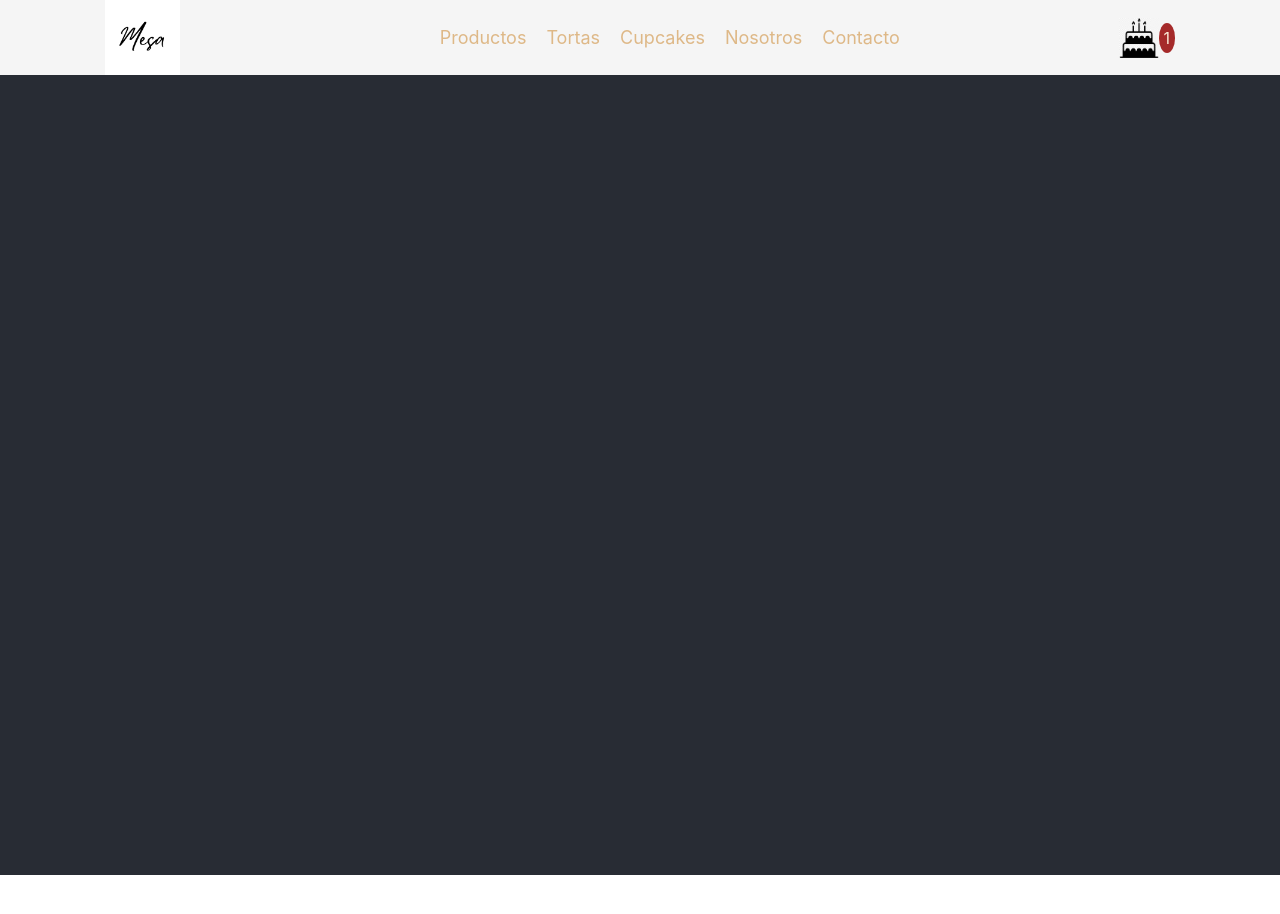
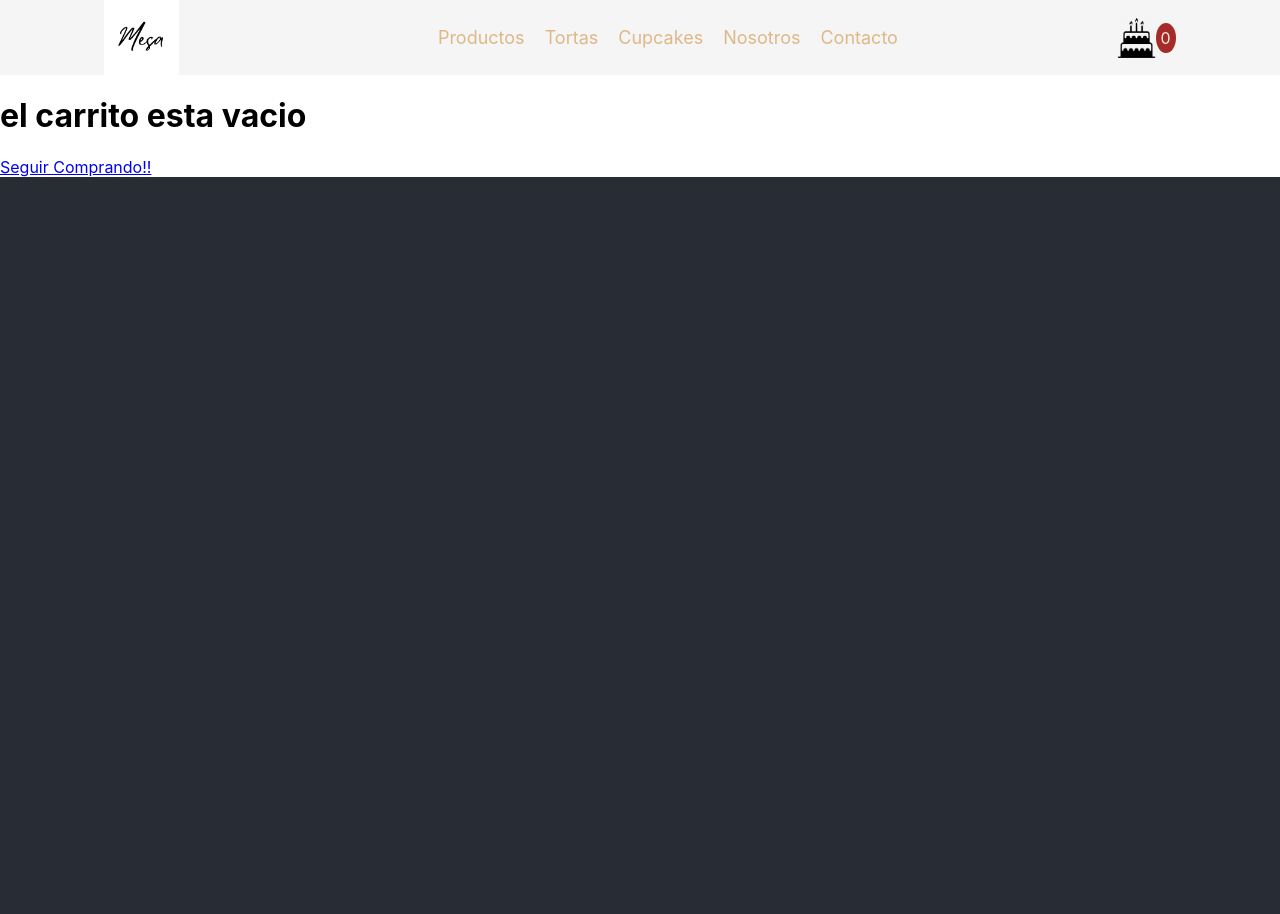
Before and after one commit to mMarante/MesaDulce-App, a React (Create React App) app: page /Cart in a window 1280 px wide. Shown: the top 914 px of the page. Before the commit the page ends 875 px from the top, so only its background shows below. Built offline with nearby package versions, Linux system fonts and the light colour scheme; the HTML template or start-up script is replaced by a standard one.

Commit message:
Entrega Cartview

```diff
--- a/src/App.js
+++ b/src/App.js
@@ -1,35 +1,34 @@
 import './App.css';
 import NavBar from './components/navBar/NavBar';
-
 import ItemListContainer from './components/Products/listContainer/ItemListContainer';
 import ItemDetailContainer from './components/Products/itemDetailContainer/ItemDetailContainer';
 import { BrowserRouter, Routes, Route } from 'react-router-dom';
-import ContactPage from './components/Contact/ContactPage';
-import Nosotros from './components/Nosotros/nosotros';
+import ContactPage from './Pages/Contact/ContactPage';
+import Nosotros from './Pages/Nosotros/nosotros';
+import CartContainer from './components/cart/CartContainer';
+import CartProvider from './context/CartContext'
 
 function App() {
   return (
+    <CartProvider>
       <BrowserRouter>
         <div className="App">
           <div>
           <NavBar/>
-
           <Routes>
           <Route path='/Productos' element={<ItemListContainer/>}/>
           <Route path='/Productos/:categoryId' element={<ItemListContainer/>}/>
           <Route path='/Nosotros' element={<Nosotros/>}/>
           <Route path='/Contacto' element={<ContactPage/>}/>
           <Route path='/Item/:productId' element={<ItemDetailContainer/>}/>
+          <Route path='/Cart' element={<CartContainer/>}/>
           </Routes>
-
-
-
           <header className="App-header">
           </header>
           </div>
         </div>
-
       </BrowserRouter>
+      </CartProvider>
 
   );
 }
--- a/src/components/Counter/ItemCount.js
+++ b/src/components/Counter/ItemCount.js
@@ -1,4 +1,5 @@
-import { useState } from "react"
+import { useState } from "react";
+
 
 const ItemCount = ({stock,initial,onAdd}) => {
     const [counter, setCounter] = useState(initial);
@@ -11,7 +12,6 @@ const ItemCount = ({stock,initial,onAdd}) => {
             if (counter>0){
                 setCounter(counter - 1)};
             }
-
 
             return (<>
     <div className="counterContainer">
--- a/src/components/NavBar/CartWidget.js
+++ b/src/components/NavBar/CartWidget.js
@@ -1,12 +1,15 @@
 import cake from '../assets/Cake.png'
+import { NavLink } from 'react-router-dom'
+import { useContext } from 'react'
+import { CartContext } from '../../context/CartContext'
 
 const CartWidget = () => {
-
+    const{getFinalProducts}= useContext(CartContext);
     return(
-    <div className="carrito">
+    <NavLink to="/Cart" className="carrito">
             <img src={cake} alt="carrito"></img>
-            <div className='counter'> 1 </div>
-        </div>
+            <div className='counter'> {getFinalProducts()} </div>
+        </NavLink>
 
 )
 }
--- a/src/components/Products/ListContainer/mock-data.js
+++ b/src/components/Products/ListContainer/mock-data.js
@@ -4,7 +4,7 @@ const data= [
         id:1,
         name: 'Rogel',
         description: 'Torta en capas con dulce de leche',
-        price: '$3500',
+        price: 3500,
         image: '.src/components/Assets/Img/cheesecake.jpg',
         stock: 5,
         category: 'Tortas'
@@ -13,7 +13,7 @@ const data= [
         id:2,
         name: 'Cheesecake',
         description: 'Suave torta de queso con frutos rojos',
-        price: '$4500',
+        price: 4500,
         image: '.src/components/Assets/Img/cheesecake.jpg',
         stock: 3,
         category: 'Tortas'
@@ -22,7 +22,7 @@ const data= [
         id:3,
         name: 'Mousse',
         description: 'Torta Mousse del mas rico chocolate',
-        price: '$4000',
+        price: 4000,
         image: '.src/components/Assets/Img/mousse.webp',
         stock: 10,
         category: 'Tortas'
@@ -31,7 +31,7 @@ const data= [
         id:4,
         name: 'Cupcake Mesa',
         description: 'Torta en capas con dulce de leche',
-        price: '$300',
+        price: 300,
         image: '.src/components/Assets/Img/cheesecake.jpg',
         stock: 5,
         category: 'Cupcakes'
@@ -40,7 +40,7 @@ const data= [
         id:5,
         name: 'Magdalena',
         description: 'Suave torta de queso con frutos rojos',
-        price: '$700',
+        price: 700,
         image: '.src/components/Assets/Img/cheesecake.jpg',
         stock: 3,
         category: 'Cupcakes'
@@ -49,7 +49,7 @@ const data= [
         id:6,
         name: 'Cupcake de Mousse',
         description: 'Torta Mousse del mas rico chocolate',
-        price: '$400',
+        price: 400,
         image: '.src/components/Assets/Img/mousse.webp',
         stock: 10,
         category: 'Cupcakes'
--- a/src/components/Products/itemDetailContainer/ItemDetail.js
+++ b/src/components/Products/itemDetailContainer/ItemDetail.js
@@ -1,9 +1,14 @@
-import "./itemDetail.css"
-import ItemCount from "../../counter/ItemCount"
+import{useState,useContext} from 'react';
+import "./itemDetail.css";
+import ItemCount from "../../counter/ItemCount";
+import { CartContext } from '../../../context/CartContext';
 
 const ItemDetail = ({items}) => {
+
+  const {addItem} = useContext(CartContext);
+
   const onAdd=(counter)=>{
-    console.log(`Recibimos ${counter}`)
+    addItem(items,counter)
   }
   return (
     <>
--- a/src/components/cart/CartContainer.js
+++ b/src/components/cart/CartContainer.js
@@ -1,7 +1,36 @@
+import React,{useContext} from "react";
+import { CartContext } from "../../context/CartContext";
+import { Link } from "react-router-dom";
+
 const CartContainer = () => {
-  return (
-    <div>CartContainer</div>
-  )
-}
+const {productCartList, removeItem, clear, getFinalPrice} = useContext(CartContext)
+return (
+    <div>
+        {
+            productCartList.length>0 ?
+            <div>
+                {productCartList.map(item=>(
+                <div>
+                    <h2>{item.name}</h2>
+                    <p>Cantidad:{item.quantity}</p>
+                    <p>Precio:{item.price}$</p>
+                    <p>Total:{item.quantityPrice}</p>
+                    <button onClick={()=>removeItem(item.id)}>eliminar producto</button>
+                </div>
+                ))}
+                <button onClick={clear}>Limpiar Carrito</button>
+                <p>Precio Total:{getFinalPrice()}</p>
+            </div>
+        :
+        <>
+        <h1>el carrito esta vacio</h1>
+         <Link to="/Productos">
+            Seguir Comprando!!
+         </Link>
+         </>
+        }
+
+    </div>
+)}
 
 export default CartContainer
--- a/src/context/CartContext.js
+++ b/src/context/CartContext.js
@@ -1,7 +1,8 @@
-import {React,useState} from "react";
+import {useState} from "react";
+import React from "react";
 
 
-const CartContext = React.createContext();
+export const CartContext = React.createContext();
 
 const CartProvider = ({children})=>{
 
@@ -21,18 +22,20 @@ const CartProvider = ({children})=>{
         if(isInCart(item.id)){
             const productPos = productCartList.findIndex(product=> item.id === item.id );
             const newArray = [...productCartList];
-            newArray[productPos].quantity = newArray[product].quantity + quantity;
+            newArray[productPos].quantity = newArray[productPos].quantity + quantity;
+            newArray[productPos].quantityPrice = newArray[productPos].quantity * newArray[productPos].price;
             setProductCartList(newArray);
         }else{
 
         const newArray = [...productCartList];
+        newProduct.quantityPrice = newProduct.quantity * newProduct.price
         newArray.push(newProduct);
         setProductCartList(newArray);
     }
     }
 
     const removeItem = (itemId)=>{
-        const newArray = productCartList.filter(product=product.id !== itemId);
+        const newArray = productCartList.filter(product=>product.id !== itemId);
         setProductCartList(newArray);
     }
 
@@ -40,11 +43,21 @@ const CartProvider = ({children})=>{
         setProductCartList([]);
     }
 
+    const getFinalPrice = ()=>{
+        const finalPrice = productCartList.reduce((acc,item)=>acc+item.quantityPrice,0);
+        return finalPrice;
+    }
+
+    const getFinalProducts =()=>{
+        const finalProducts = productCartList.reduce((acc,item)=>acc+item.quantity,0);
+        return finalProducts;
+    }
+
     return(
-        <CartContext.Provider value={{productCartList, addItem, removeItem,clear}}>
+        <CartContext.Provider value={{productCartList, addItem, removeItem,clear,isInCart,getFinalPrice,getFinalProducts}}>
             {children}
         </CartContext.Provider>
     )
 }
 
-export default {CartContext,CartProvider}
+export default CartProvider
```
Lines whose indentation alone changed are shown as unchanged.
